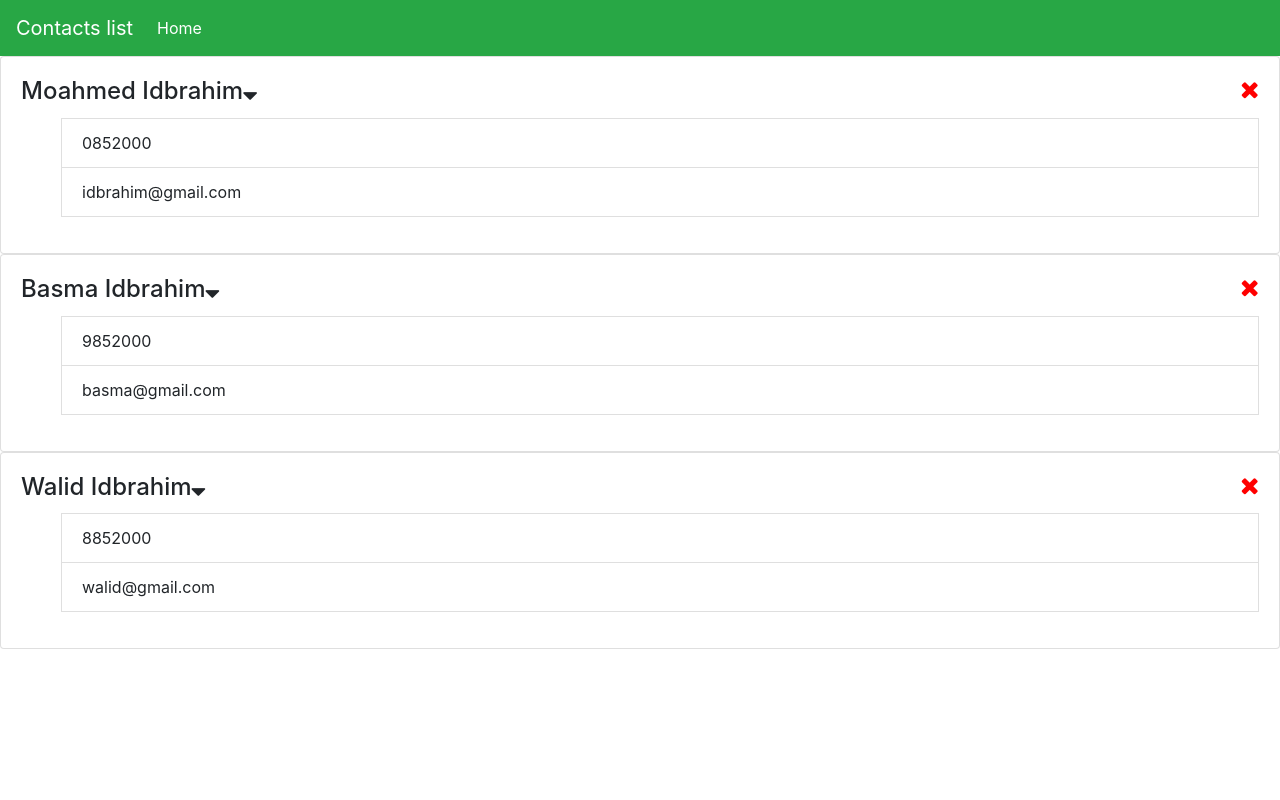
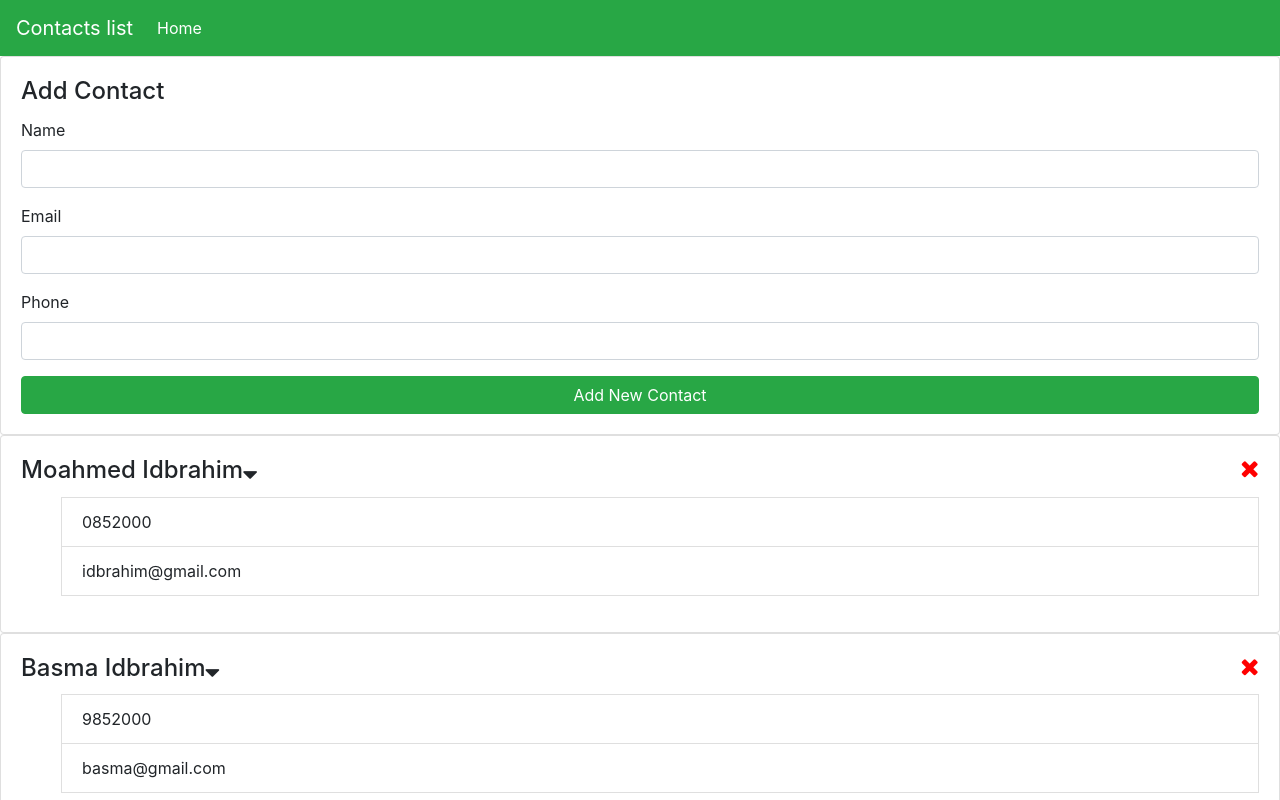
Before and after one commit to Aachiq/react-redux-hooks-idbrahim, a React (Create React App) app: page / in a window 1280 px wide. Shown: the top 800 px of the page. Built offline with nearby package versions, Linux system fonts and the light colour scheme.

Commit message:
adding form to our app and validating data to our provider

```diff
--- a/src/App.js
+++ b/src/App.js
@@ -2,6 +2,7 @@ import React from 'react';
 import Navbar from './component/navbar/Navbar';
 import Contacts from './component/contacts/Contacts';
 import { Provider } from './component/Provider'
+import AddContact from './component/contacts/AddContact';
 
 import 'bootstrap/dist/css/bootstrap.min.css'
 import 'font-awesome/css/font-awesome.min.css';
@@ -13,6 +14,7 @@ function App() {
     <Provider>
       <div className="App">
         <Navbar title="Contacts list" />
+        <AddContact/>
         <Contacts />
       </div>
     </Provider>
--- a/src/component/Provider.js
+++ b/src/component/Provider.js
@@ -5,11 +5,13 @@ const Context = React.createContext();
 const reducer = (state, action) => {
     switch (action.type) {
         case 'DELETE_CONTACT':
-
             return {
                 contacts: state.contacts.filter((contact) => contact.id !== action.payload)
             };
-
+        case 'ADD_CONTACT':
+            return {
+                contacts: [action.payload, ...state.contacts]
+            };
         default:
             return state;
     }
--- /dev/null
+++ b/src/component/contacts/AddContact.js
@@ -0,0 +1,91 @@
+import React, { Component } from 'react';
+import { Consumer } from '../Provider';
+
+class AddContact extends Component {
+    state = {
+        name: '',
+        email: '',
+        phone: ''
+    }
+    onChangeInput = (e) => this.setState({
+        [e.target.name]: e.target.value,
+    });
+
+    submit = (dispatch, size, e) => {
+        const { name, email, phone } = this.state;
+        e.preventDefault();
+
+        dispatch({
+            type: 'ADD_CONTACT',
+            payload: {
+                id: size + 1,
+                name: name,
+                email: email,
+                tel: phone
+            }
+        });
+        this.setState({
+            name: '',
+            email: '',
+            phone: ''
+        });
+    }
+
+    render() {
+        const { name, email, phone } = this.state;
+        return (
+            <Consumer>
+                { value => {
+                    const { dispatch } = value;
+                    return (
+                        <div>
+                            <form onSubmit={this.submit.bind(this, dispatch, value.contacts.length)}>
+                                <div className="card">
+                                    <div className="card-body">
+                                        <h4 className="card-title">Add Contact</h4>
+                                        <div className="form-group">
+                                            <label htmlFor="name">Name</label>
+                                            <input
+                                                type="text"
+                                                name="name"
+                                                className="form-control"
+                                                defaultValue={name}
+                                                onChange={this.onChangeInput}
+                                            />
+                                        </div>
+                                        <div className="form-group">
+                                            <label htmlFor="email">Email</label>
+                                            <input
+                                                type="text"
+                                                name="email"
+                                                className="form-control"
+                                                defaultValue={email}
+                                                onChange={this.onChangeInput}
+                                            />
+
+                                        </div>
+                                        <div className="form-group">
+                                            <label htmlFor="phone">Phone</label>
+                                            <input
+                                                type="text"
+                                                name="phone"
+                                                className="form-control"
+                                                defaultValue={phone}
+                                                onChange={this.onChangeInput}
+                                            />
+                                        </div>
+                                        <button className="btn btn-success btn-block"> Add New Contact</button>
+                                    </div>
+                                </div>
+                            </form>
+                        </div>
+
+
+                    )
+                }}
+            </Consumer>
+        )
+    }
+}
+
+export default AddContact;
```
